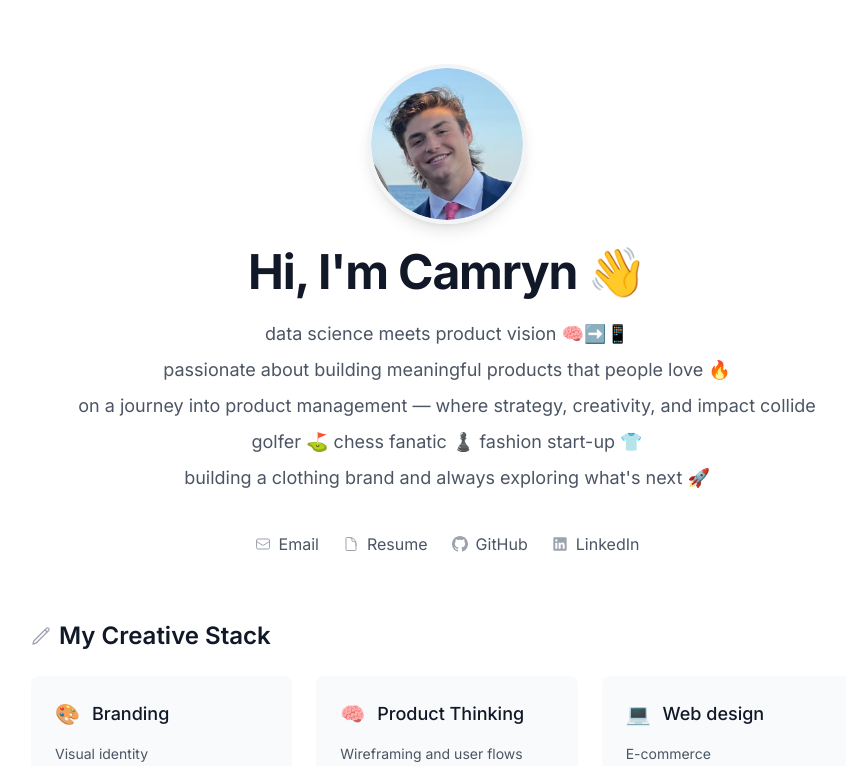
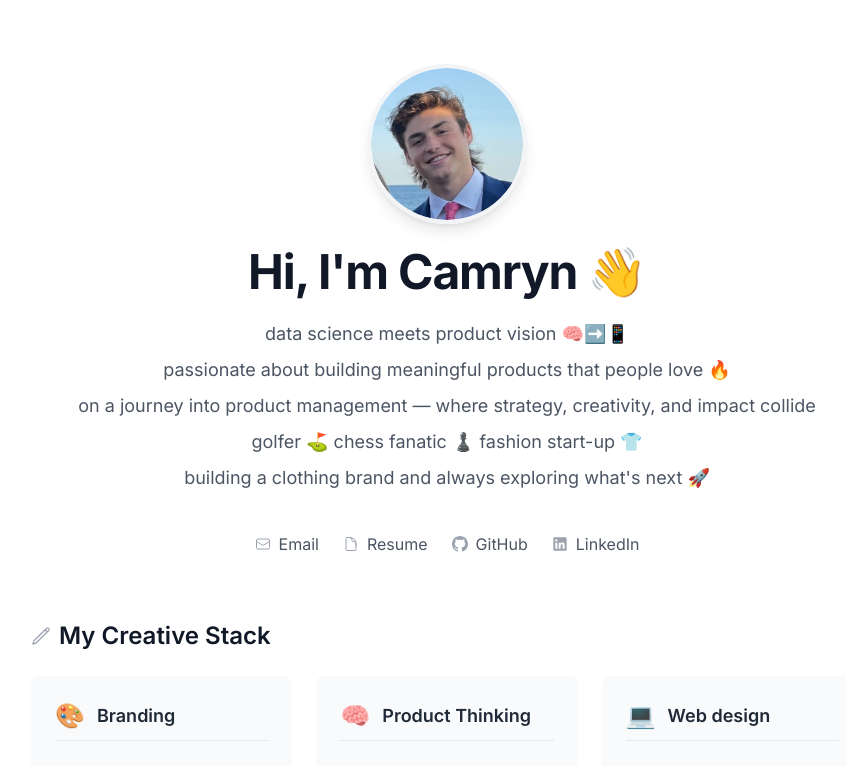
Before and after one commit to camottimo/Personal-Website, a Next.js app: page / in a window 1280 px wide. Shown: the top 766 px of the page, without its empty margins (193-1039 px from the left). Built offline with nearby package versions, Linux system fonts and the light colour scheme.

Commit message:
Changed the style for the Creative Stack section

```diff
--- a/src/app/page.tsx
+++ b/src/app/page.tsx
@@ -274,14 +274,17 @@ export default function Home() {
             </h2>
             <div className="grid grid-cols-1 md:grid-cols-3 gap-6">
               {skills.map((skill) => (
-                <div key={skill.category} className="bg-gray-50 rounded-lg p-6 space-y-4">
-                  <div className="flex items-center space-x-3">
-                    <span className="text-xl">{skill.icon}</span>
-                    <h3 className="text-lg font-medium">{skill.category}</h3>
+                <div key={skill.category} className="bg-gray-50 rounded-lg p-6 space-y-4 transition-transform duration-200 hover:scale-105 hover:shadow-xl cursor-pointer">
+                  <div className="flex items-center space-x-3 pb-2 border-b border-gray-200">
+                    <span className="text-2xl">{skill.icon}</span>
+                    <h3 className="text-lg font-semibold text-gray-800">{skill.category}</h3>
                   </div>
-                  <ul className="space-y-2 text-sm">
+                  <ul className="space-y-3 pt-2">
                     {skill.items.map((item) => (
-                      <li key={item} className="text-gray-600">{item}</li>
+                      <li key={item} className="flex items-start text-gray-700 text-sm">
+                        <svg className="h-4 w-4 text-green-400 mt-1 mr-2 flex-shrink-0" fill="none" stroke="currentColor" strokeWidth="2" viewBox="0 0 24 24"><path strokeLinecap="round" strokeLinejoin="round" d="M5 13l4 4L19 7" /></svg>
+                        <span>{item}</span>
+                      </li>
                     ))}
                   </ul>
                 </div>
```
